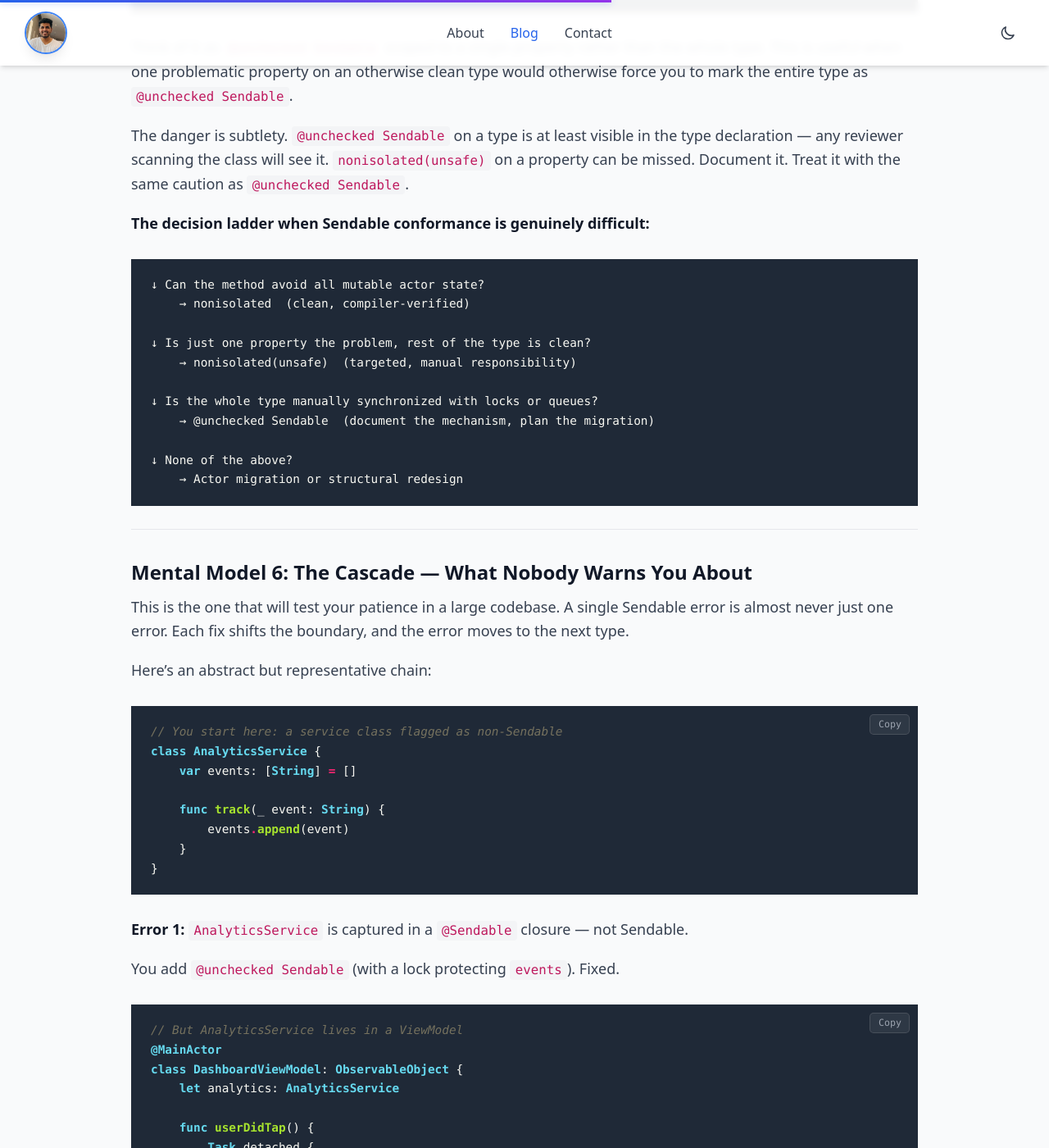
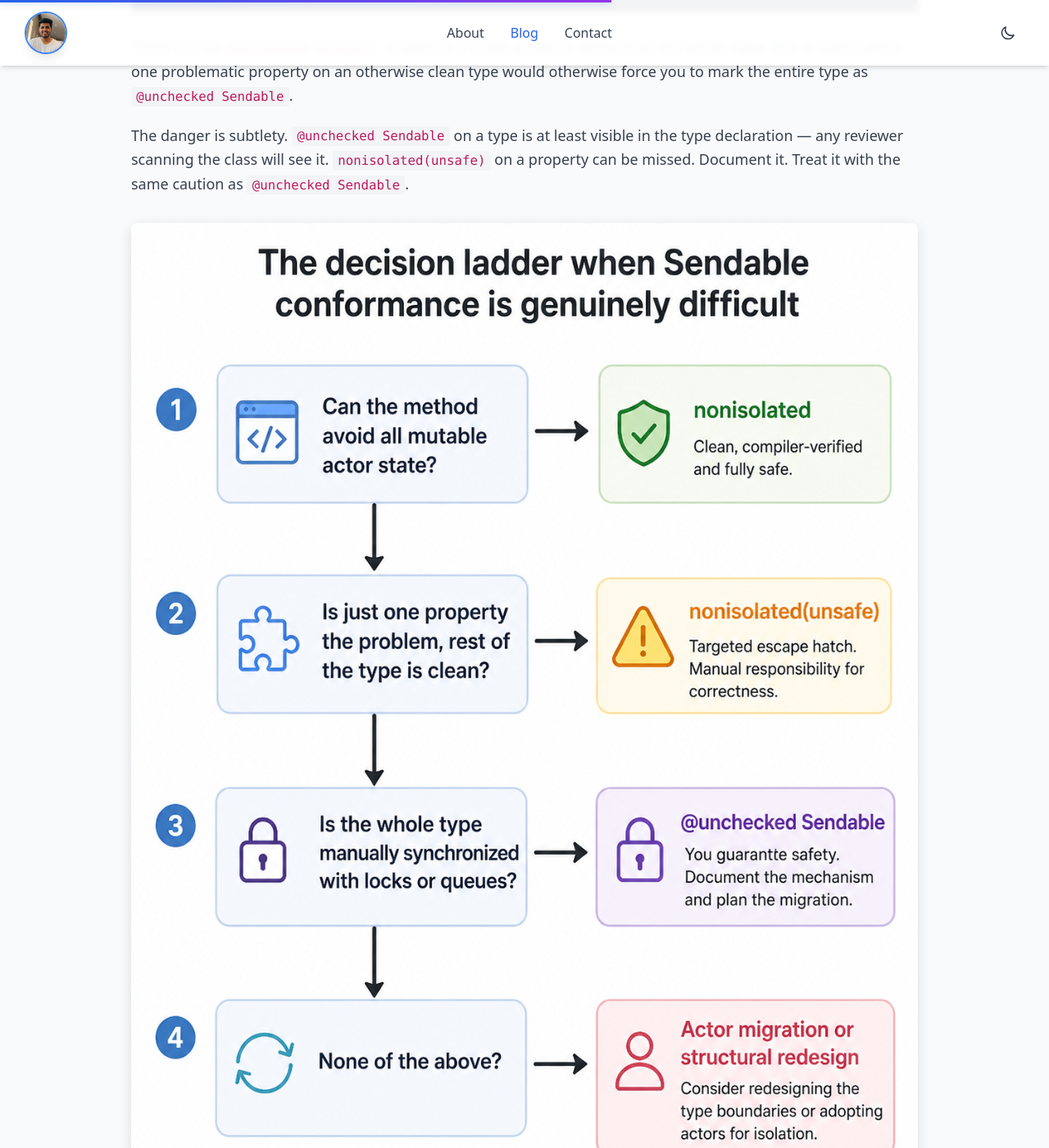
Before and after one commit to rajmanikush/rajmanikush.github.io, a Jekyll site: the page built from _posts/2026-04-26-sendable-migration-large-codebase-mental-models.md, in a window 1280 px wide and 1400 px high, scrolled down 8298 px. Shown: the whole window at 82% size. Built offline with Jekyll 4.4.1, drawn with Linux system fonts in a browser that asks for light colours; nearby versions of some CDN libraries; comment, search, counter and statistics services are not loaded; some of the changed text lies outside the part shown.

Commit message:
feat: add decision ladder diagram to Sendable post
Replace text-based decision ladder in Mental Model 5 with a visual flowchart image.

Co-Authored-By: Claude Sonnet 4.6 <noreply@anthropic.com>

````diff
--- a/_posts/2026-04-26-sendable-migration-large-codebase-mental-models.md
+++ b/_posts/2026-04-26-sendable-migration-large-codebase-mental-models.md
@@ -242,21 +242,11 @@ Think of it as `@unchecked Sendable` scoped to a single property rather than the
 
 The danger is subtlety. `@unchecked Sendable` on a type is at least visible in the type declaration — any reviewer scanning the class will see it. `nonisolated(unsafe)` on a property can be missed. Document it. Treat it with the same caution as `@unchecked Sendable`.
 
-**The decision ladder when Sendable conformance is genuinely difficult:**
-
-```
-↓ Can the method avoid all mutable actor state?
-    → nonisolated  (clean, compiler-verified)
-
-↓ Is just one property the problem, rest of the type is clean?
-    → nonisolated(unsafe)  (targeted, manual responsibility)
-
-↓ Is the whole type manually synchronized with locks or queues?
-    → @unchecked Sendable  (document the mechanism, plan the migration)
-
-↓ None of the above?
-    → Actor migration or structural redesign
-```
+{% include image.html
+   src="/images/blog/sendable-migration-large-codebase-mental-models/decision-ladder.png"
+   alt="The decision ladder when Sendable conformance is genuinely difficult — four steps from nonisolated to actor migration"
+   size="full"
+   caption="The decision ladder when Sendable conformance is genuinely difficult" %}
 
 ---
 
````
Also changed, not shown: images/blog/sendable-migration-large-codebase-mental-models/decision-ladder.png (added).
